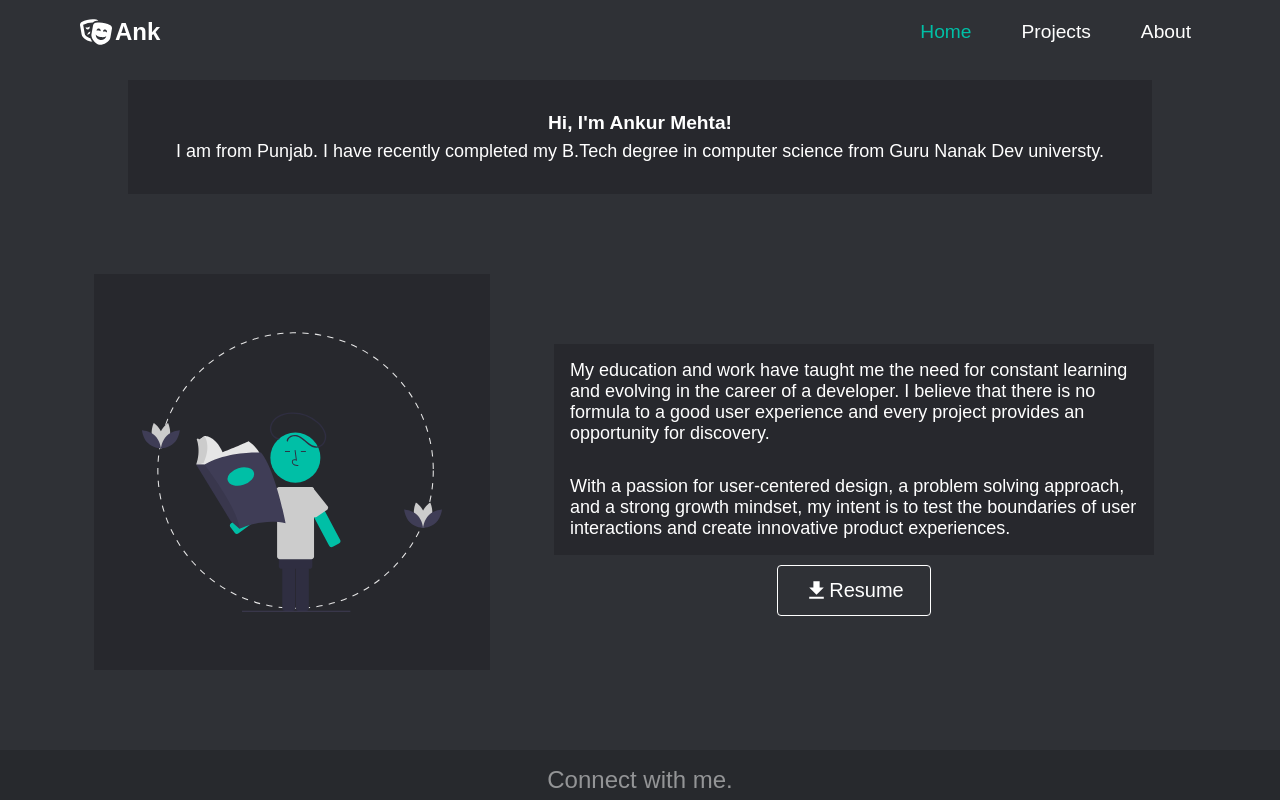
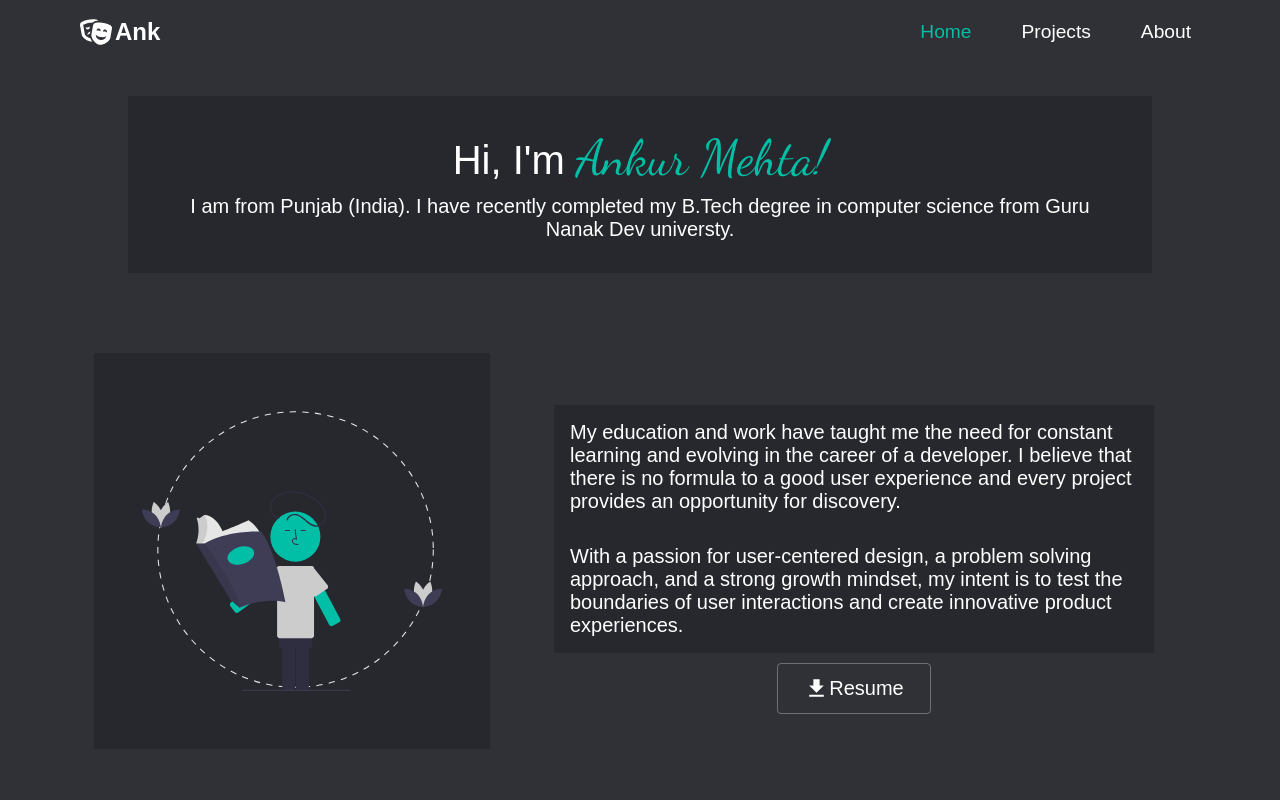
Before and after one commit to AnkurMehta007/portfolio-website, a React (Create React App) app: page /about in a window 1280 px wide. Shown: the top 800 px of the page. Built offline with nearby package versions, Linux system fonts and the light colour scheme.

Commit message:
added animations

```diff
--- a/public/index.html
+++ b/public/index.html
@@ -24,7 +24,15 @@
       work correctly both with client-side routing and a non-root public URL.
       Learn how to configure a non-root public URL by running `npm run build`.
     -->
-    <title>React App</title>
+
+    <link rel="preconnect" href="https://fonts.googleapis.com" />
+    <link rel="preconnect" href="https://fonts.gstatic.com" crossorigin />
+    <link
+      href="https://fonts.googleapis.com/css2?family=Alegreya&family=Dancing+Script&display=swap"
+      rel="stylesheet"
+    />
+
+    <title>Ankur Mehta</title>
   </head>
   <body>
     <noscript>You need to enable JavaScript to run this app.</noscript>
--- a/src/component/HeroSection.css
+++ b/src/component/HeroSection.css
@@ -36,9 +36,16 @@
   padding: 0px 3rem;
   margin-left: 20px;
 }
+.text-wrapper h1 {
+  font-size: 35px;
+  font-weight: 90;
+  animation: slide-up 1s 1 ease;
+}
 
 .text-wrapper span {
   color: var(--third-color);
+  font-family: "Dancing Script", cursive;
+  font-size: 60px;
 }
 .image-wrapper {
   padding: 0px 3rem;
@@ -52,9 +59,7 @@
 .image-content img {
   width: 300px;
   height: 300px;
-}
-.image-animation {
-  animation: float 4s ease-in-out infinite;
+  animation: slide-up 1s 1 ease;
 }
 
 @keyframes float {
@@ -66,6 +71,30 @@
   }
   100% {
     transform: translateY(0px);
+  }
+}
+
+@keyframes slide-up {
+  0% {
+    transform: translateY(50px);
+    opacity: 0;
+  }
+
+  100% {
+    transform: translateY(0px);
+    opacity: 1;
+  }
+}
+
+@keyframes slide-right {
+  0% {
+    transform: translateX(-50px);
+    opacity: 0;
+  }
+
+  100% {
+    transform: translateX(0px);
+    opacity: 1;
   }
 }
 
@@ -106,4 +135,9 @@
   .image-animation {
     animation: none;
   }
+
+  .text-wrapper h1 {
+    font-size: 35px;
+    font-weight: 300;
+  }
 }
--- a/src/component/HeroSection.jsx
+++ b/src/component/HeroSection.jsx
@@ -2,7 +2,12 @@ import React from "react";
 import "./HeroSection.css";
 import { motion } from "framer-motion";
 
-function HeroSection({ heading1, heading2, img, imgStart, bgDark }) {
+function HeroSection({ heading1, heading2, img, imgStart, bgDark, name }) {
+  const spanReturn = () => {
+    if (name === true) {
+      return <span>Ankur.</span>;
+    }
+  };
   return (
     <>
       <div
@@ -13,6 +18,7 @@ function HeroSection({ heading1, heading2, img, imgStart, bgDark }) {
             <div className="text-content">
               <h1>
                 {heading1}
+                {spanReturn()}
 
                 <br />
                 {heading2}
--- a/src/component/button.css
+++ b/src/component/button.css
@@ -11,17 +11,11 @@
   white-space: nowrap;
 }
 
-.btn--primary {
-  background-color: var(--primary);
-  color: #242424;
-  border: 1px solid var(--primary);
-}
-
 .btn--outline {
   background-color: transparent;
   color: #fff;
   padding: 8px 20px;
-  border: 1px solid var(--primary);
+  border: 1px solid rgba(255, 255, 255, 0.3);
   transition: all 0.3s ease-out;
 }
 
@@ -35,36 +29,12 @@
   font-size: 20px;
 }
 
-.btn--mobile {
-  text-align: center;
-  border-radius: 4px;
-  width: 80%;
-  text-decoration: none;
-  font-size: 1.5rem;
-  background-color: transparent;
-  color: #fff;
-  padding: 14px 20px;
-  border: 1px solid #fff;
-  transition: all 0.3s ease-out;
-}
-
-.btn--wide {
-  padding: 12px 64px;
-  font-size: 20px;
-}
-
 .btn--large:hover,
 .btn--medium:hover,
 .btn--mobile:hover {
   transition: all 0.3s ease-out;
   background: var(--third-color);
   color: #242424;
-}
-
-.btn--wide:hover {
-  color: #fff;
-  background-color: #f00946;
-  transition: all 0.2s ease-out;
 }
 
 .btn-link {
@@ -77,30 +47,6 @@
   width: 100%;
 }
 
-.blue {
-  background-color: #276afb;
-  color: #fff;
-  border: none;
-}
-
-.red {
-  background-color: #f00946;
-  color: #fff;
-  border: none;
-}
-
-.primary {
-  background-color: #242424;
-  color: #fff;
-  border: none;
-}
-
-.primary:hover {
-  background-color: #fff;
-  color: #242424;
-  border: none;
-}
-
 .green {
   background: #25ce4a;
   color: #fff;
--- a/src/component/card.css
+++ b/src/component/card.css
@@ -9,7 +9,7 @@
 .card-container:hover {
   transition: 200ms;
   transform: scale(1.02);
-  box-shadow: 0px 3px 20px rgba(255, 255, 255, 0.1);
+  box-shadow: 5px 5px 5px rgba(0, 0, 0, 0.7);
 }
 
 .card-image-container {
--- a/src/pages/aboutpage/Aboutpage.css
+++ b/src/pages/aboutpage/Aboutpage.css
@@ -17,13 +17,20 @@
   text-align: center;
   background-color: var(--second-color);
   margin: 1rem;
+  margin-top: 2rem;
 }
 .about-upper h2 {
-  font-size: larger;
+  font-size: 40px;
+  font-weight: 90;
   margin-bottom: 7px;
 }
+.about-upper h2 span {
+  font-family: "Dancing Script", cursive;
+  color: var(--third-color);
+  font-size: 50px;
+}
 .about-upper p {
-  font-size: large;
+  font-size: 20px;
 }
 .about-lower {
   width: 100%;
@@ -60,7 +67,7 @@
 
   max-width: 600px;
   color: var(--secondry-color);
-  font-size: large;
+  font-size: 20px;
   padding: 1rem;
 }
 .about-text-container a {
@@ -71,6 +78,21 @@
   margin-top: 10px;
   display: flex;
   align-items: center;
+}
+.animation {
+  animation: slide-up 1s 1 ease;
+}
+
+@keyframes slide-up {
+  0% {
+    transform: translateY(16px);
+    opacity: 0;
+  }
+
+  100% {
+    transform: translateY(0px);
+    opacity: 1;
+  }
 }
 
 @media (max-width: 960px) {
@@ -85,8 +107,8 @@
     background-color: transparent;
   }
   .about-image-container img {
-    width: 70%;
-    height: 70%;
+    width: 80%;
+    height: 80%;
   }
   .about-text-container {
     margin: 1rem;
--- a/src/pages/aboutpage/Aboutpage.jsx
+++ b/src/pages/aboutpage/Aboutpage.jsx
@@ -8,15 +8,17 @@ function Aboutpage() {
     <>
       <div className="first-about">
         <div className="about-main-container">
-          <div className="about-upper">
-            <h2>Hi, I'm Ankur Mehta!</h2>
+          <div className="about-upper animation">
+            <h2>
+              Hi, I'm <span>Ankur Mehta!</span>
+            </h2>
 
             <p>
-              I am from Punjab. I have recently completed my B.Tech degree in
-              computer science from Guru Nanak Dev universty.
+              I am from Punjab (India). I have recently completed my B.Tech
+              degree in computer science from Guru Nanak Dev universty.
             </p>
           </div>
-          <div className="about-lower">
+          <div className="about-lower animation">
             <div className="about-image-container">
               <img src="images/reading.svg" alt="hello" />
             </div>
--- a/src/pages/homepage/data.js
+++ b/src/pages/homepage/data.js
@@ -1,9 +1,10 @@
 export const homeObjOne = {
-  heading1: "Hello, I am Ankur.",
+  heading1: "Hello, I am ",
   heading2: "I am a full stack developer.",
   img: "images/webDev.svg",
   imgStart: true,
   bgDark: true,
+  name: true,
 };
 export const homeObjTwo = {
   heading1: "I like creating web apps.",
@@ -11,4 +12,5 @@ export const homeObjTwo = {
   img: "images/website.svg",
   imgStart: false,
   bgDark: false,
+  name: false,
 };
--- a/src/pages/projects/project.css
+++ b/src/pages/projects/project.css
@@ -10,6 +10,8 @@
   color: white;
   font-size: 70px;
   margin-top: 1rem;
+  font-weight: 100;
+  text-shadow: 5px 5px 5px rgba(0, 0, 0, 0.7);
 }
 
 .card-wrapper {
```
